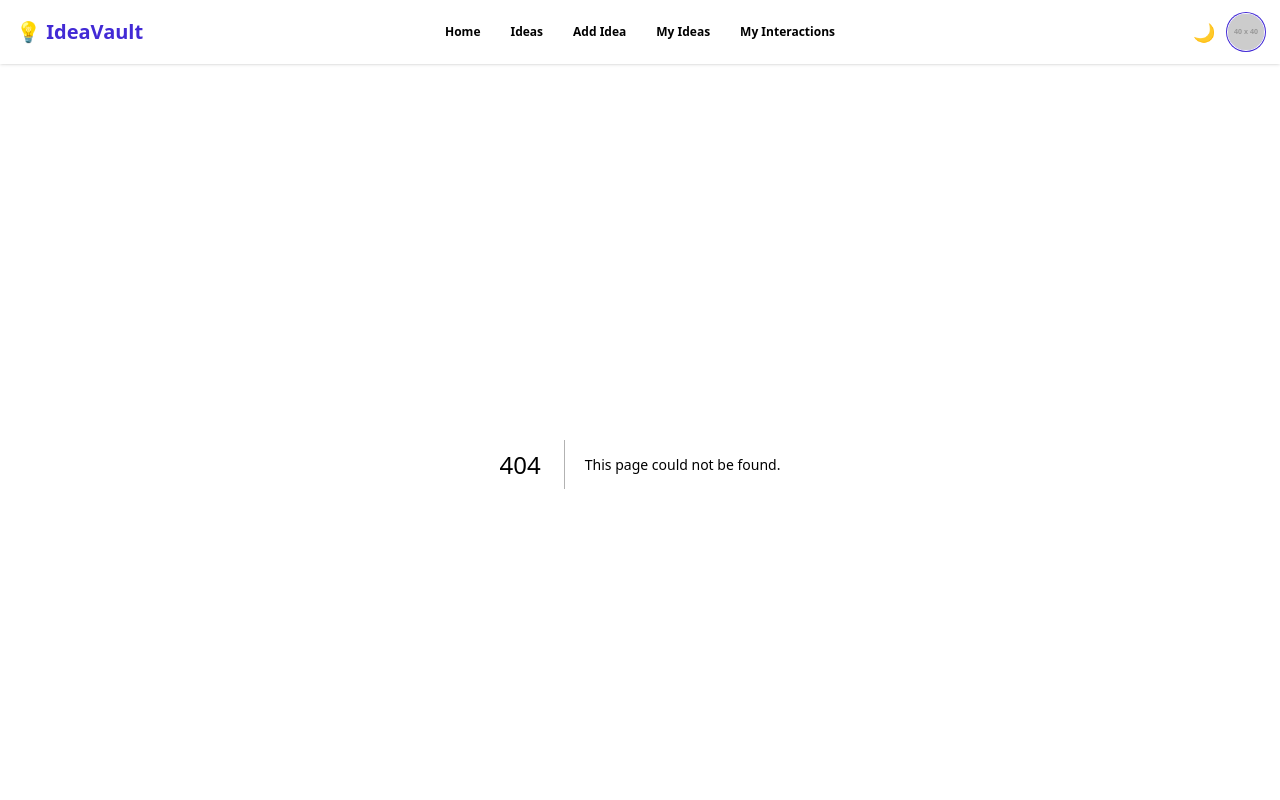
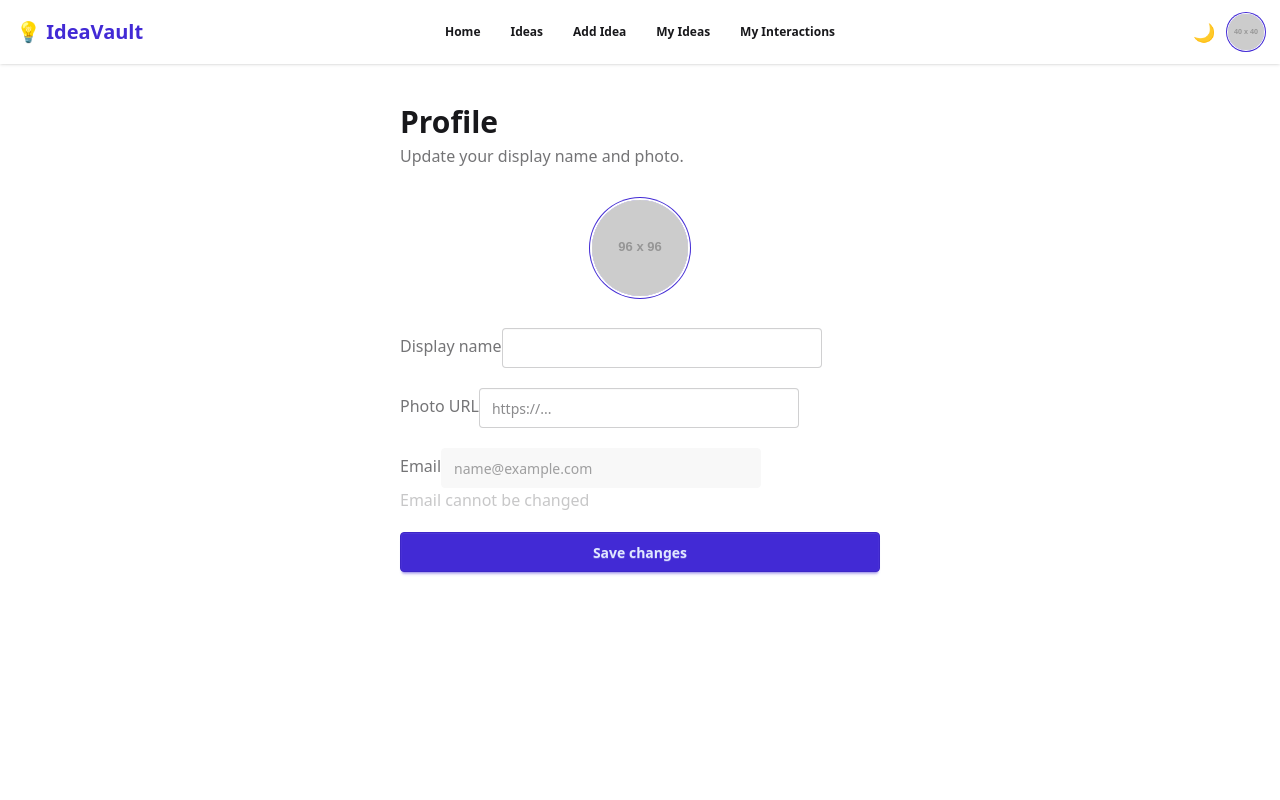
Before and after one commit to anim710/IdeaVault-client_z.anim710_a9_b13, a Next.js app: page /profile in a window 1280 px wide. Before the commit this address had no page. Shown: the top 800 px of the page. Built offline with nearby package versions, Linux system fonts and the light colour scheme; no server answers; sample sign-in values are in the browser's storage.

Commit message:
add my-interactions page, profile management page, and custom 404 page

```diff
--- /dev/null
+++ b/src/app/my-interactions/page.jsx
@@ -0,0 +1,81 @@
+'use client';
+import PrivateRoute from '@/components/PrivateRoute';
+import { useEffect, useState } from 'react';
+import { privateApi } from '@/lib/api';
+import LoadingSpinner from '@/components/LoadingSpinner';
+import Link from 'next/link';
+import toast from 'react-hot-toast';
+
+export default function MyInteractionsPage() {
+  const [interactions, setInteractions] = useState([]);
+  const [loading, setLoading]           = useState(true);
+
+  useEffect(() => {
+    privateApi()
+      .get('/comments/my-interactions')
+      .then((res) => setInteractions(res.data))
+      .catch(() => toast.error('Failed to load interactions.'))
+      .finally(() => setLoading(false));
+  }, []);
+
+  return (
+    <PrivateRoute>
+      <div className="max-w-3xl mx-auto px-4 py-10">
+
+        <h1 className="text-3xl font-bold mb-1">My Interactions</h1>
+        <p className="text-base-content/60 mb-8">
+          Ideas you have commented on.
+        </p>
+
+        {loading ? (
+          <LoadingSpinner />
+        ) : interactions.length === 0 ? (
+          <div className="text-center py-24 text-base-content/50">
+            <p className="text-5xl mb-4">💬</p>
+            <p className="text-lg">You have not commented on any ideas yet.</p>
+            <Link href="/ideas" className="btn btn-primary mt-6">
+              Explore ideas
+            </Link>
+          </div>
+        ) : (
+          <div className="space-y-4">
+            {interactions.map((item) => (
+              <div
+                key={item._id}
+                className="card bg-base-100 border border-base-200 p-5"
+              >
+                <p className="text-xs text-base-content/50 uppercase tracking-wide mb-1">
+                  Commented on
+                </p>
+
+                {item.idea ? (
+                  <Link
+                    href={`/ideas/${item.idea._id}`}
+                    className="font-semibold text-base hover:text-primary transition-colors"
+                  >
+                    {item.idea.title}
+                  </Link>
+                ) : (
+                  <span className="text-sm text-base-content/40 italic">
+                    Idea no longer exists
+                  </span>
+                )}
+
+                <div className="mt-3 bg-base-200 rounded-lg px-4 py-3 text-sm text-base-content/80">
+                  "{item.text}"
+                </div>
+
+                <p className="text-xs text-base-content/40 mt-3">
+                  {new Date(item.createdAt).toLocaleDateString('en-US', {
+                    year: 'numeric', month: 'long', day: 'numeric',
+                  })}
+                </p>
+              </div>
+            ))}
+          </div>
+        )}
+
+      </div>
+    </PrivateRoute>
+  );
+}
--- /dev/null
+++ b/src/app/not-found.jsx
@@ -0,0 +1,14 @@
+import Link from 'next/link';
+
+export default function NotFound() {
+  return (
+    <div className="flex flex-col items-center justify-center min-h-screen text-center px-4">
+      <h1 className="text-8xl font-bold text-primary">404</h1>
+      <h2 className="text-2xl font-semibold mt-4 mb-2">Page not found</h2>
+      <p className="text-base-content/60 mb-8">
+        The page you are looking for does not exist or has been moved.
+      </p>
+      <Link href="/" className="btn btn-primary">Go home</Link>
+    </div>
+  );
+}
--- /dev/null
+++ b/src/app/profile/page.jsx
@@ -0,0 +1,106 @@
+'use client';
+import PrivateRoute from '@/components/PrivateRoute';
+import { useState } from 'react';
+import { useAuth } from '@/context/AuthContext';
+import { privateApi } from '@/lib/api';
+import toast from 'react-hot-toast';
+
+export default function ProfilePage() {
+  const { user, updateUser } = useAuth();
+  const [form, setForm]       = useState({ name: user?.name || '', photo: user?.photo || '' });
+  const [loading, setLoading] = useState(false);
+
+  const handleSubmit = async (e) => {
+    e.preventDefault();
+    setLoading(true);
+    try {
+      const res = await privateApi().put('/auth/profile', form);
+      updateUser({ ...user, name: res.data.name, photo: res.data.photo });
+      toast.success('Profile updated!');
+    } catch {
+      toast.error('Failed to update profile.');
+    } finally {
+      setLoading(false);
+    }
+  };
+
+  return (
+    <PrivateRoute>
+      <div className="max-w-lg mx-auto px-4 py-10">
+
+        <h1 className="text-3xl font-bold mb-1">Profile</h1>
+        <p className="text-base-content/60 mb-8">
+          Update your display name and photo.
+        </p>
+
+        {/* Avatar preview */}
+        <div className="flex justify-center mb-8">
+          <div className="avatar">
+            <div className="w-24 rounded-full ring ring-primary ring-offset-base-100 ring-offset-2">
+              <img
+                src={form.photo || 'https://placehold.co/96?text=U'}
+                alt="Your avatar"
+                onError={(e) => { e.target.src = 'https://placehold.co/96?text=U'; }}
+              />
+            </div>
+          </div>
+        </div>
+
+        <form onSubmit={handleSubmit} className="space-y-5">
+          <div className="form-control">
+            <label className="label">
+              <span className="label-text font-medium">Display name</span>
+            </label>
+            <input
+              type="text"
+              className="input input-bordered"
+              value={form.name}
+              onChange={(e) => setForm({ ...form, name: e.target.value })}
+              required
+            />
+          </div>
+
+          <div className="form-control">
+            <label className="label">
+              <span className="label-text font-medium">Photo URL</span>
+            </label>
+            <input
+              type="url"
+              className="input input-bordered"
+              placeholder="https://..."
+              value={form.photo}
+              onChange={(e) => setForm({ ...form, photo: e.target.value })}
+            />
+          </div>
+
+          <div className="form-control">
+            <label className="label">
+              <span className="label-text font-medium">Email</span>
+            </label>
+            <input
+              type="email"
+              className="input input-bordered"
+              value={user?.email || ''}
+              disabled
+            />
+            <label className="label">
+              <span className="label-text-alt opacity-40">Email cannot be changed</span>
+            </label>
+          </div>
+
+          <button
+            type="submit"
+            className="btn btn-primary w-full"
+            disabled={loading}
+          >
+            {loading
+              ? <span className="loading loading-spinner loading-sm" />
+              : 'Save changes'
+            }
+          </button>
+        </form>
+
+      </div>
+    </PrivateRoute>
+  );
+}
```
